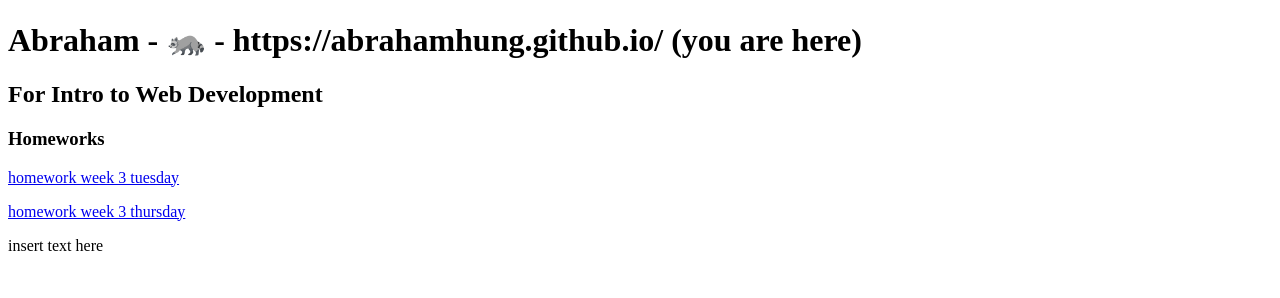
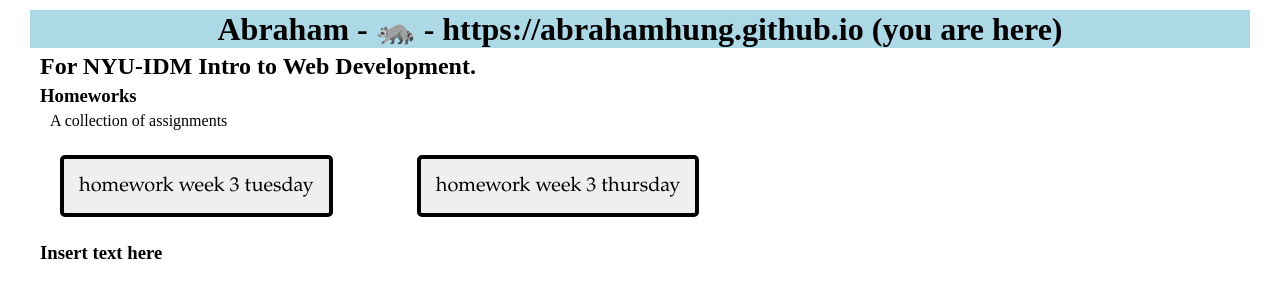
Before and after one commit to abrahamhung/abrahamhung.github.io, a plain HTML site: page index.html in a window 1280 px wide. Drawn offline with Linux system fonts and the light colour scheme.

Commit message:
CSS style sheet

```diff
--- /dev/null
+++ b/defstyle.css
@@ -0,0 +1,62 @@
+/* css reference: https://www.w3schools.com/css */
+
+body{
+	margin: 10px 20px;
+}
+h1{
+	margin: 5px 10px;
+	background-color: lightblue;
+	text-align: center;
+}
+h2{
+	margin: 5px 20px;
+}
+h3{
+	margin: 5px 20px;
+}
+p{
+	margin: 5px 30px;
+}
+a{
+	text-decoration: none;
+	display: inline;
+	color: black;
+}
+a:link{}
+a:visited{}
+a:hover{
+	text-decoration: underline;
+	display:inline;
+	color: blue;
+}
+img {
+	display: block;
+	margin-left: 30px;
+	margin-right: auto;
+	/* width:80%; */
+}
+
+button{
+	display: inline-block;
+	padding: 15px;
+	border: 4px solid black;
+	margin: 30px;
+	border-radius: 5px;
+    box-sizing: border-box;
+    font-size: 20px;
+    font-family: 'Garamond', serif;
+    font-weight: 300;
+    color: black;
+    text-align: center;
+    margin: 20px 40px;
+}
+button:hover{
+	background-color: lightblue;
+}
+
+.gridded{
+  display: grid;
+  grid-template-columns: repeat(4, 1fr);
+  gap: 10px;
+  grid-auto-rows: minmax(100px, auto);
+}
--- a/index.html
+++ b/index.html
@@ -3,22 +3,32 @@
 <head>
 	<title>	Abraham Hung Site on Github Pages </title>
 	<meta name="viewport" content="width=device-width, initial-scale=1.0">
+	<meta charset="UTF-8">
+	<link rel="stylesheet" href="defstyle.css">
+	<style>
+	</style>
 </head>
 <body>
 	<h1>
-		Abraham - 🦝 - https://abrahamhung.github.io/ (you are here)
+		Abraham - 🦝 - <a href="https://abrahamhung.github.io">https://abrahamhung.github.io</a> (you are here)
 	</h1>
-	<h2>
-		For Intro to Web Development
-	</h2>
+	<div>
+		<h2>
+			For NYU-IDM Intro to Web Development.
+		</h2>
 
-	<h3> Homeworks </h3>
+		<h3> Homeworks </h3>
 
-	<p> <a href="/webdev/h31.html"> homework week 3 tuesday </a> </p>
-	<p> <a href="/webdev/h5.html"> homework week 3 thursday </a> </p>
+		<p>A collection of assignments</p>
 
-	<p>
-		insert text here
-	</p>
+		<!-- <div class="wrapper"> -->
+			<a href="/webdev/h31.html"> <button> homework week 3 tuesday</button> </a>
+			<a href="/webdev/h5.html"> <button> homework week 3 thursday </button> </a>
+
+		<!-- </div> -->
+	</div>
+	<h3>
+		Insert text here
+	</h3>
 </body>
 </html>
```
Also changed, not shown: webdev/h31.html (+2 -0 lines), webdev/h5.html (+1 -0 lines).
